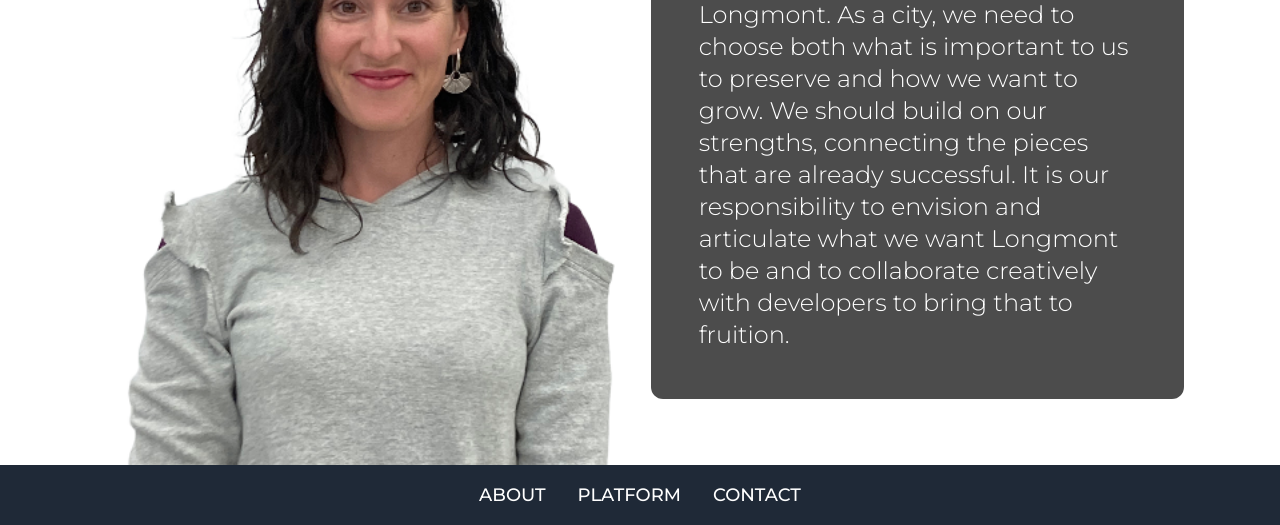
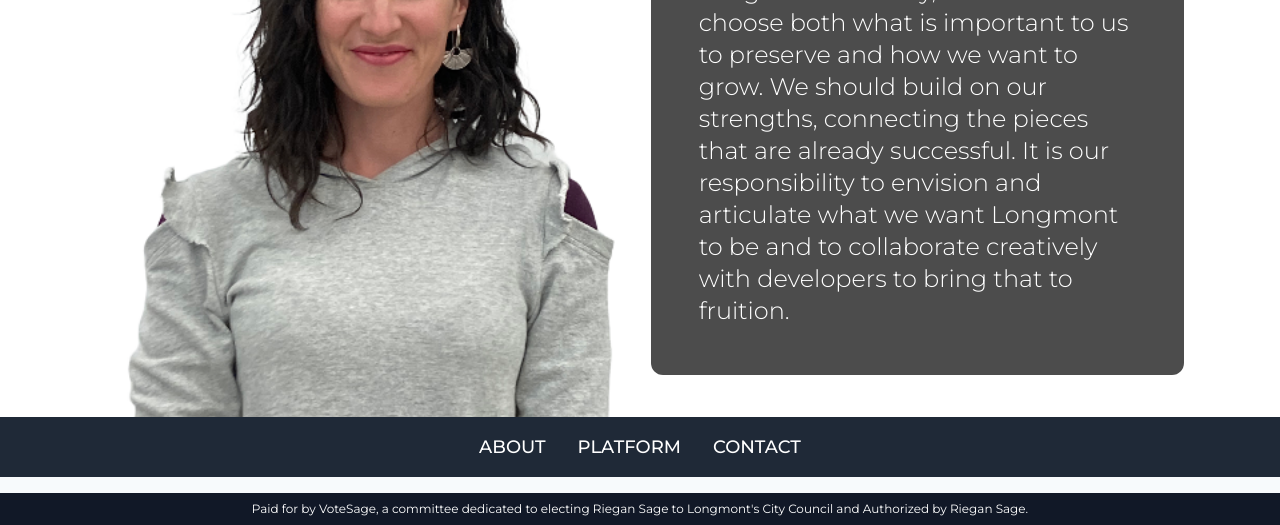
Before and after one commit to tobyscales/votesage.com, a website: page src/index.html in a window 1280 px wide. Shown: the part 275-800 px from the top of the page. Drawn offline with nearby package versions, Linux system fonts and the light colour scheme; files whose address does not match are found by name.

Commit message:
Update index.html

```diff
--- a/src/index.html
+++ b/src/index.html
@@ -57,7 +57,7 @@
       }
     </style>
 </head>
-<body class="text-gray-800">
+<body class="text-gray-800 pb-12">
 
 <header id="main-header" class="bg-purple-800 shadow-md">
     <a href="#home" id="header-link" class="block cursor-pointer">
@@ -88,11 +88,11 @@
         </nav>
     </footer>
 
-       <template id="template-home">
+    <template id="template-home">
         <div class="hero-section flex flex-col justify-center p-8
-                    md:flex-row md:justify-end md:items-center md:p-0 relative
-                    bg-white dark:bg-black
-                    md:bg-[url('./front-pg-md.png')] md:bg-cover md:bg-center">
+                      md:flex-row md:justify-end md:items-center md:p-0 relative
+                      bg-white dark:bg-black
+                      md:bg-[url('./front-pg-md.png')] md:bg-cover md:bg-center">
 
             <div class="relative w-full h-full flex flex-col justify-center items-center md:flex-row md:justify-end">
                 <div class="md:hidden mb-8">
@@ -149,7 +149,7 @@
                 </div>
                 <div class="bg-gray-50 p-6 rounded-lg hover:shadow-lg transition-shadow duration-300">
                     <h3 class="text-xl font-bold text-blue-800 mb-2">Energy and Resource Management</h3>
-                    <p class="text-gray-600">Energy costs will continue to rise for the foreseeable future.                         We need to both offer support to our neighbors who are struggling to get ahead, as                          well as incentivize energy conservation. We can do this by creating graduated                               energy usage programs and investing in renewables at the city level.</p>
+                    <p class="text-gray-600">Energy costs will continue to rise for the foreseeable future.                          We need to both offer support to our neighbors who are struggling to get ahead, as                               well as incentivize energy conservation. We can do this by creating graduated                                    energy usage programs and investing in renewables at the city level.</p>
                 </div>
                 <div class="bg-gray-50 p-6 rounded-lg hover:shadow-lg transition-shadow duration-300">
                     <h3 class="text-xl font-bold text-blue-800 mb-2">Tourism and Business</h3>
@@ -164,9 +164,9 @@
                 </div>
                 <div class="bg-gray-50 p-6 rounded-lg hover:shadow-lg transition-shadow duration-300">
                     <h3 class="text-xl font-bold text-blue-800 mb-2">Traffic</h3>
-                    <p class="text-gray-600">As Longmont's population increases, the traffic on our streets                         will continue to grow. By investing in the right mix of bike lanes, bikeshares,                             free high-density bus routes and our
+                    <p class="text-gray-600">As Longmont's population increases, the traffic on our streets                               will continue to grow. By investing in the right mix of bike lanes, bikeshares,                                   free high-density bus routes and our
                         innovative <a href="https://city.ridewithvia.com/longmont">RIDE Longmont</a>
-                        program, we can successfully manage our growth while keeping our city livable                          and affordable. Here again, what we measure matters and we need to focus not just                           on ridership numbers but also on how our traffic management programs are serving                            both business owners and local workers.</p>
+                        program, we can successfully manage our growth while keeping our city livable                                and affordable. Here again, what we measure matters and we need to focus not just                               on ridership numbers but also on how our traffic management programs are serving                                both business owners and local workers.</p>
                 </div>
 
                 <div class="bg-gray-50 p-6 rounded-lg hover:shadow-lg transition-shadow duration-300">
@@ -183,7 +183,6 @@
             <p class="text-gray-600 mb-8 text-center">NextLight launched in 2014 thanks to the brilliant foresight of Longmont's City Council, and today it is recognized as one of the top ISPs in North America.<br><br>What is the next big idea we're going to build and invest in? Agriculture? Solar batteries? Quantum computing? We want your input and ideas!</p>
             <div class="grid md:grid-cols-2 gap-8">
 
-                <!-- modify this form HTML as you wish and place wherever you want your form -->
                 <div>
                     <form
                         action="https://formcarry.com/s/zZeaB_foSML"
@@ -212,18 +211,13 @@
                 <div>
                     <img src="./road-ahead.jpg" alt="A road unfolding into the mountains." class="rounded-lg shadow-lg w-full">
                 </div>
-                <!-- <div>
-                     <h3 class="text-xl font-bold text-blue-700 mb-4">Follow Us</h3>
-                     <div class="flex space-x-4">
-                         <a href="#" class="text-blue-600 hover:text-blue-800">Twitter</a>
-                         <a href="#" class="text-blue-600 hover:text-blue-800">Facebook</a>
-                         <a href="#" class="text-blue-600 hover:text-blue-800">Instagram</a>
-                     </div>
-                </div> -->
-            </div>
+                </div>
         </div>
     </template>
 
+    <div class="fixed bottom-0 left-0 w-full bg-gray-900 text-white text-xs text-center p-2 z-50">
+        Paid for by VoteSage, a committee dedicated to electing Riegan Sage to Longmont's City Council and Authorized by Riegan Sage.
+    </div>
     <script>
         const pageContent = document.getElementById('page-content');
         const navLinks = document.querySelectorAll('.nav-link');
```
